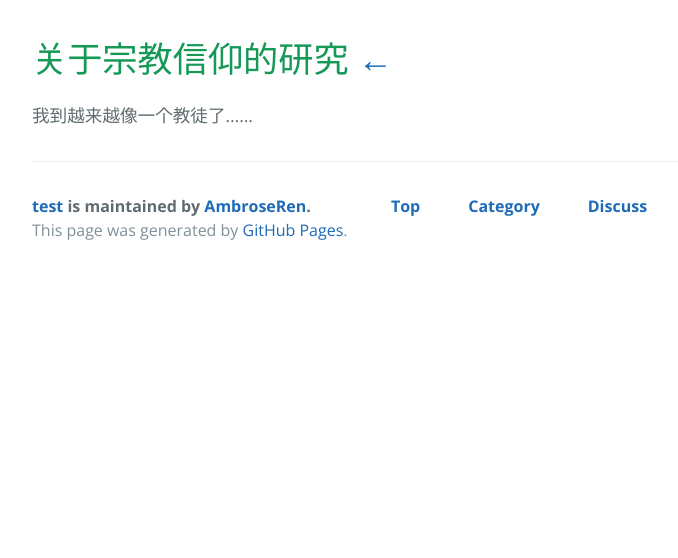
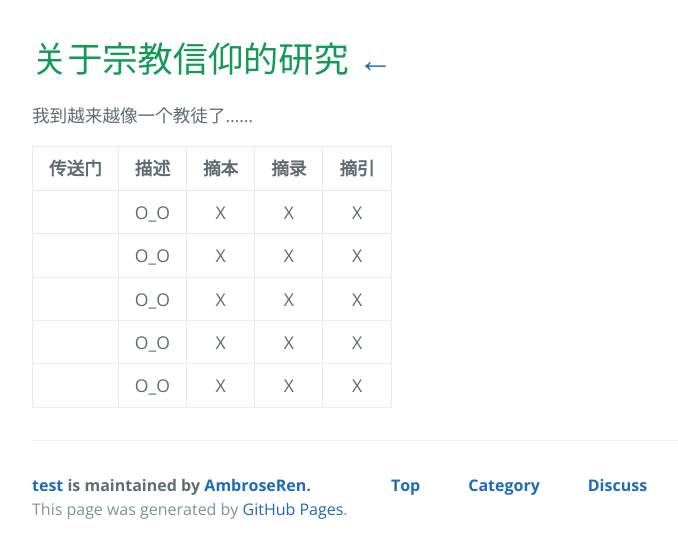
Before and after one commit to AmbroseRen/test, a Jekyll site: the page built from Data/Religion/index.md, in a window 1280 px wide. Shown: the top 558 px of the page, without its empty margins (192-870 px from the left). Built offline with Jekyll 4.4.1, drawn with Linux system fonts in a browser that asks for light colours; our own code applies the rules of GitHub Pages for plain Markdown files; the repository's description, which GitHub fills in, is left out.

Commit message:
Update index.md

```diff
--- a/Data/Religion/index.md
+++ b/Data/Religion/index.md
@@ -1,3 +1,11 @@
 #  关于宗教信仰的研究  [←](../index.md)
 
 我到越来越像一个教徒了……
+
+| 传送门 | 描述 | 摘本 | 摘录 | 摘引 |
+|:---:|:---:|:---:|:---:|:---:|
+| []() | O_O | X | X | X |
+| []() | O_O | X | X | X |
+| []() | O_O | X | X | X |
+| []() | O_O | X | X | X |
+| []() | O_O | X | X | X |
```
